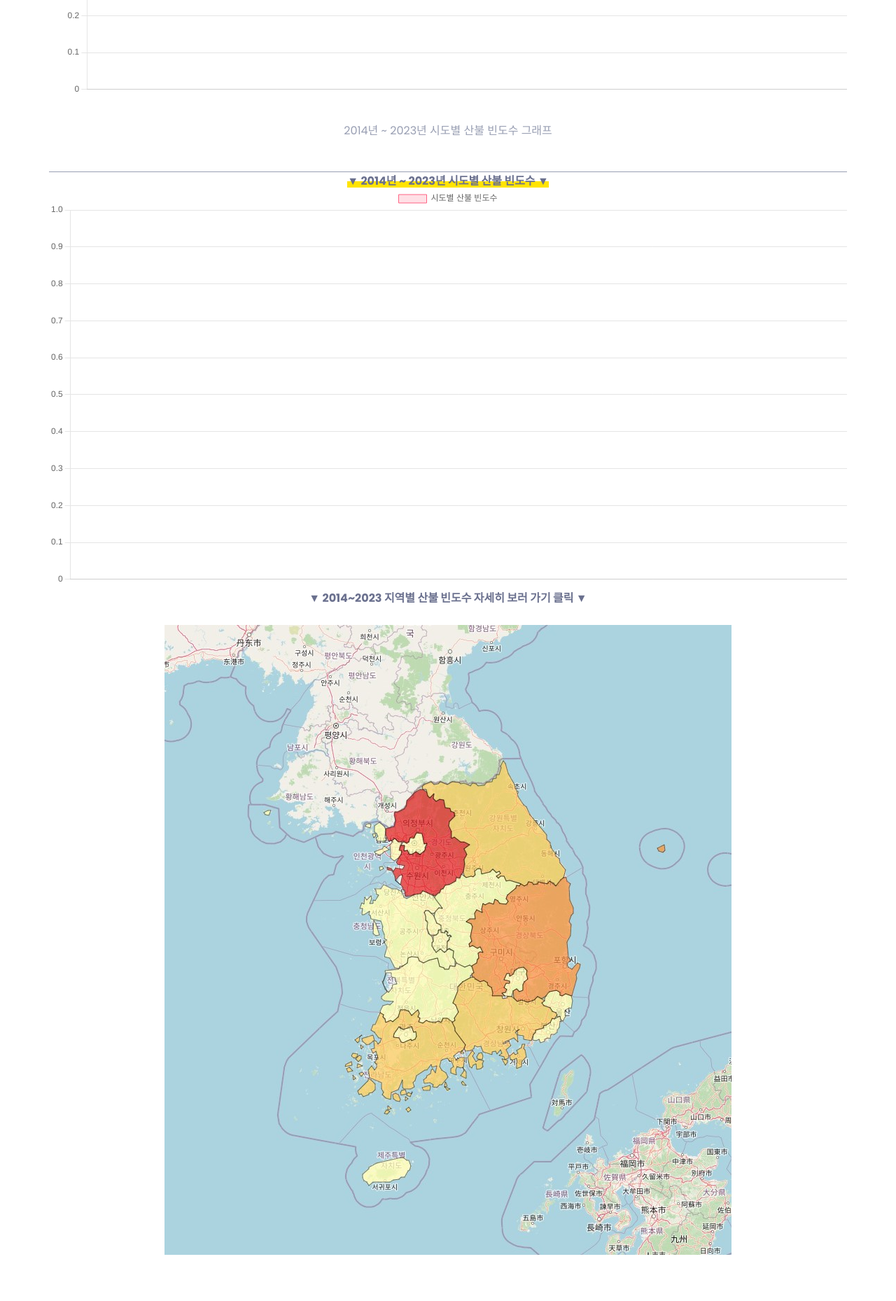
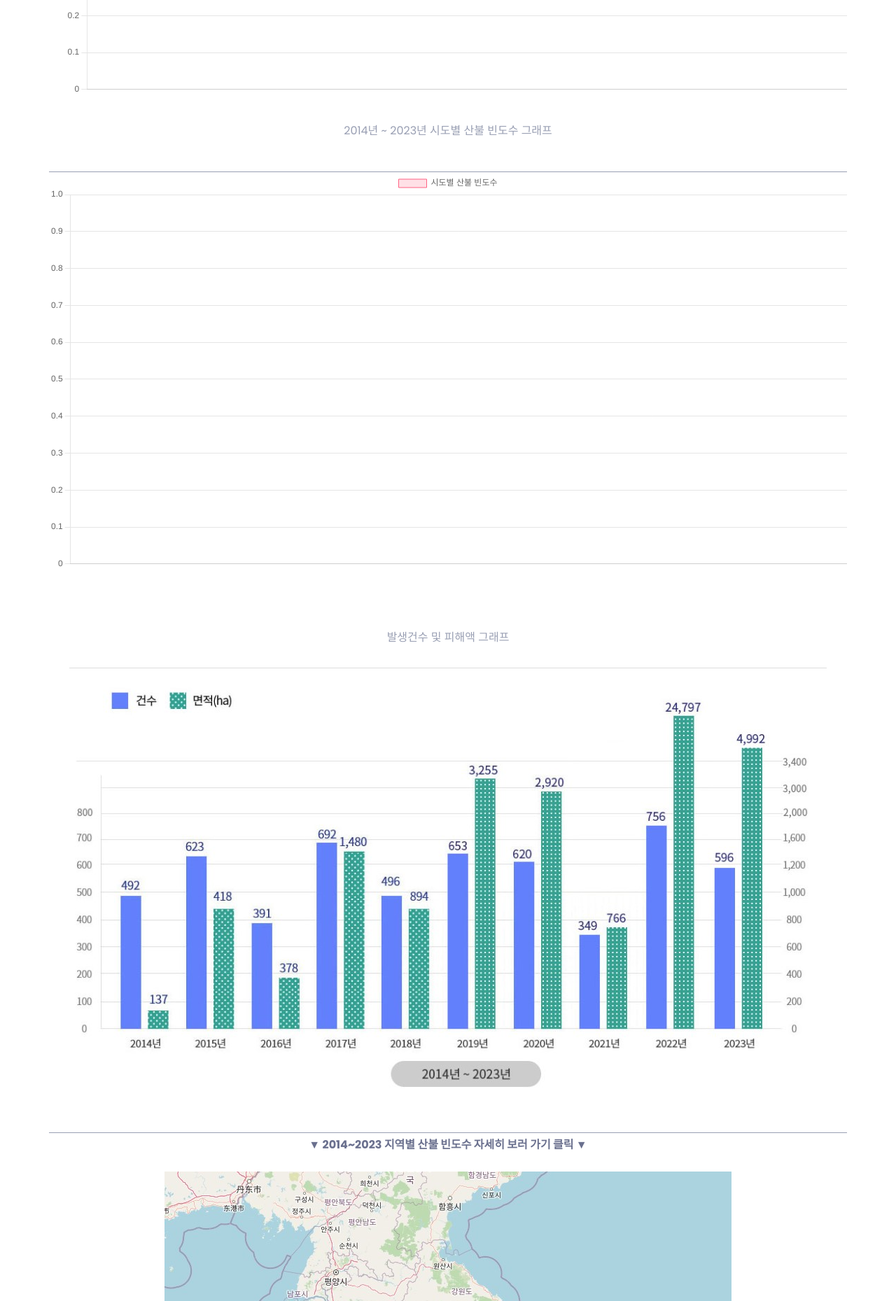
Before and after one commit to myeonghoho/ALVIN2, a Django app: page /nature/fires/ in a window 1280 px wide. Shown: the part 717-2576 px from the top of the page at 70% size. Run offline with Django 5.2, Linux system fonts and the light colour scheme; data that the repository does not hold is empty; some libraries are stand-ins or nearby versions.

Commit message:
3.18 커밋
- fires.html : 산불 대비책 수정
- fires.html : 발생건수 및 피해액 그래프 추가

```diff
--- a/web/templates/fires.html
+++ b/web/templates/fires.html
@@ -137,9 +137,6 @@
 								<p style="text-align: center;">
 									2014년 ~ 2023년 시도별 산불 빈도수 그래프
 								</p>
-								<h2 style="font-size: 20px; font-weight: bolder; text-align:center; padding: left 200px;">
-									<strong><a style=" background: linear-gradient(to top, #FFE400 50%, transparent 50%)"> ▼ 2014년 ~ 2023년 시도별 산불 빈도수  ▼ </a></strong>
-								</h2>
 
 								<div>
 									<canvas id="myChart2"></canvas>
@@ -171,7 +168,13 @@
 										}
 									});
 								</script>
-
+								<br><br>
+								<p style="text-align: center;">
+									발생건수 및 피해액 그래프
+									<br><br>
+									<img src="/media/portfolio/fire_damage.jpg"  onclick="window.open(this.src)" >
+								</p>
+								</h2>
 								<!-- <p>
 									2014년 ~ 2022년 산불 피해액
 								</p>
@@ -217,11 +220,13 @@
 									<br><br>
 										<h2 style="font-size: 25px; font-weight: bolder; text-align:center; padding: left 200px;"><mark><strong>국가 대비책</strong></mark></h2>
 										<p>
-										1. 민간 건축물 내진보강 활성화를 위해 제도를 개선하고 인센티브 제공을 지속적으로 확대
+										1. 체계적이고 과학적인 산불방지 통합시스템 구축 : 산불위험예보+무선통신망구축+GPS+통계시스템
 										<br>
-										2. 초고층 건축물∙신축 공동주택에 적용되는 최신 내진 설계
+										2. 범국민적 홍보활동 강화로 인위적 산불발생원인을 근원적으로 차단함으로써 산불발생의 최소화
 										<br>
-										3. "안전지대는 없다” 적극적인 내진설계 연구∙개발
+										3. 산불의 조기발견, 헬기 및 정예화된 진화요원에 의한 초동진화 체제 강화
+										<br>
+										4. 대형산불에 대처하기 위한 강력하고 조직적인 산불 통합지휘체계 구축
 										<br>
 										</p>
 										<br><br>
```
Also changed, not shown: web/media/portfolio/fire_damage.jpg (added).
